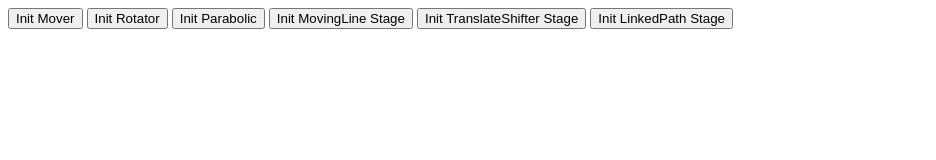
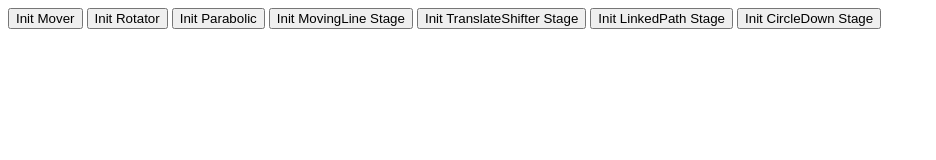
Before and after one commit to Anwesh43/some-js-ui-experiments, a plain HTML site: page index.html in a window 1280 px wide. Shown: the whole page, without its empty margins (0-936 px from the left). Drawn offline with Linux system fonts and the light colour scheme.

Commit message:
adding CircleDownStage in index.html

```diff
--- a/index.html
+++ b/index.html
@@ -5,6 +5,7 @@
 <button id="moving_line_stage_button" onclick="initMovingLineStage()">Init MovingLine Stage</button>
 <button id="moving_line_stage_button" onclick="initTranslateShifterStage()">Init TranslateShifter Stage</button>
 <button id="linked_path_stage" onclick="initLinkedPathStage()">Init LinkedPath Stage</button>
+<button id="circle_down_stage" onclick="initCircleDownStage()">Init CircleDown Stage</button>
 <script src="TouchDownBallMover.js">
 </script>
 <script src="DimensionController.js">
@@ -21,4 +22,6 @@
 </script>
 <script src="LinkedPathStage.js">
 </script>
+<script src="CircleDownStage.js">
+</script>
 </body>
```
